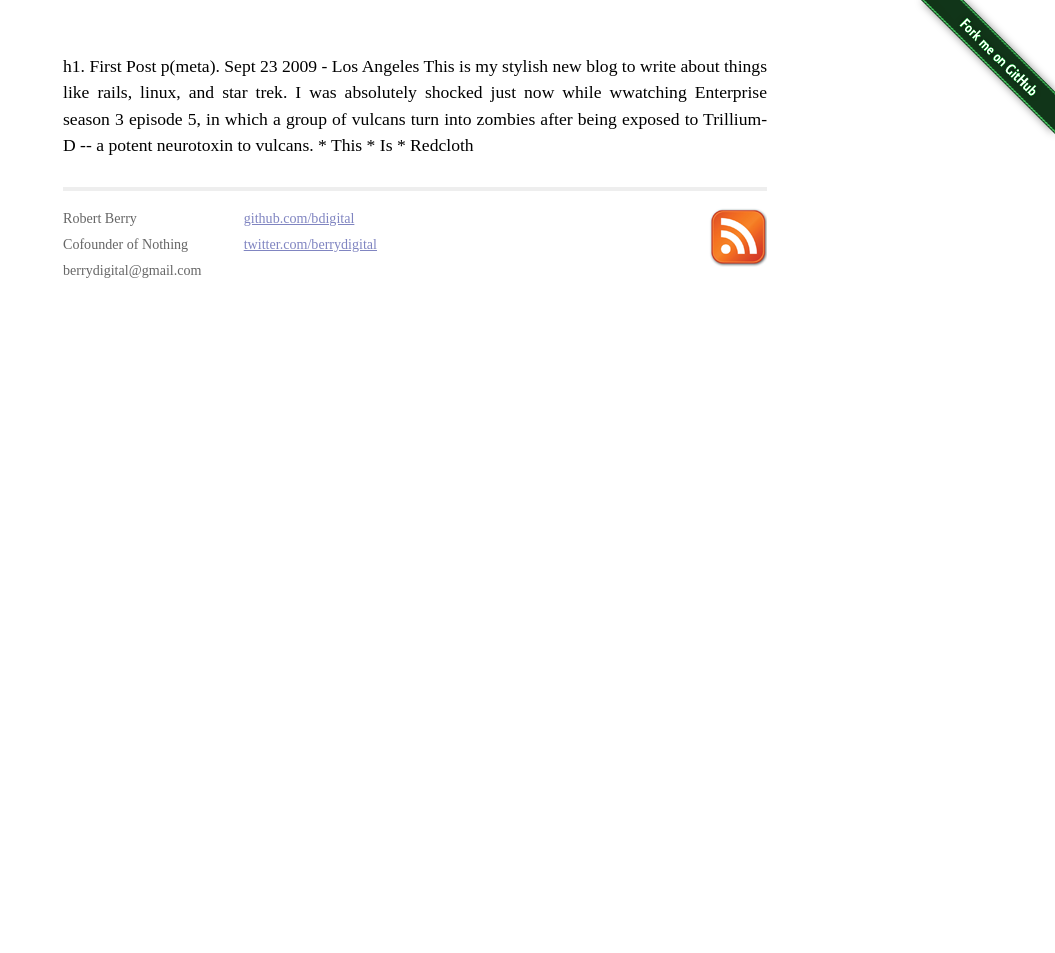
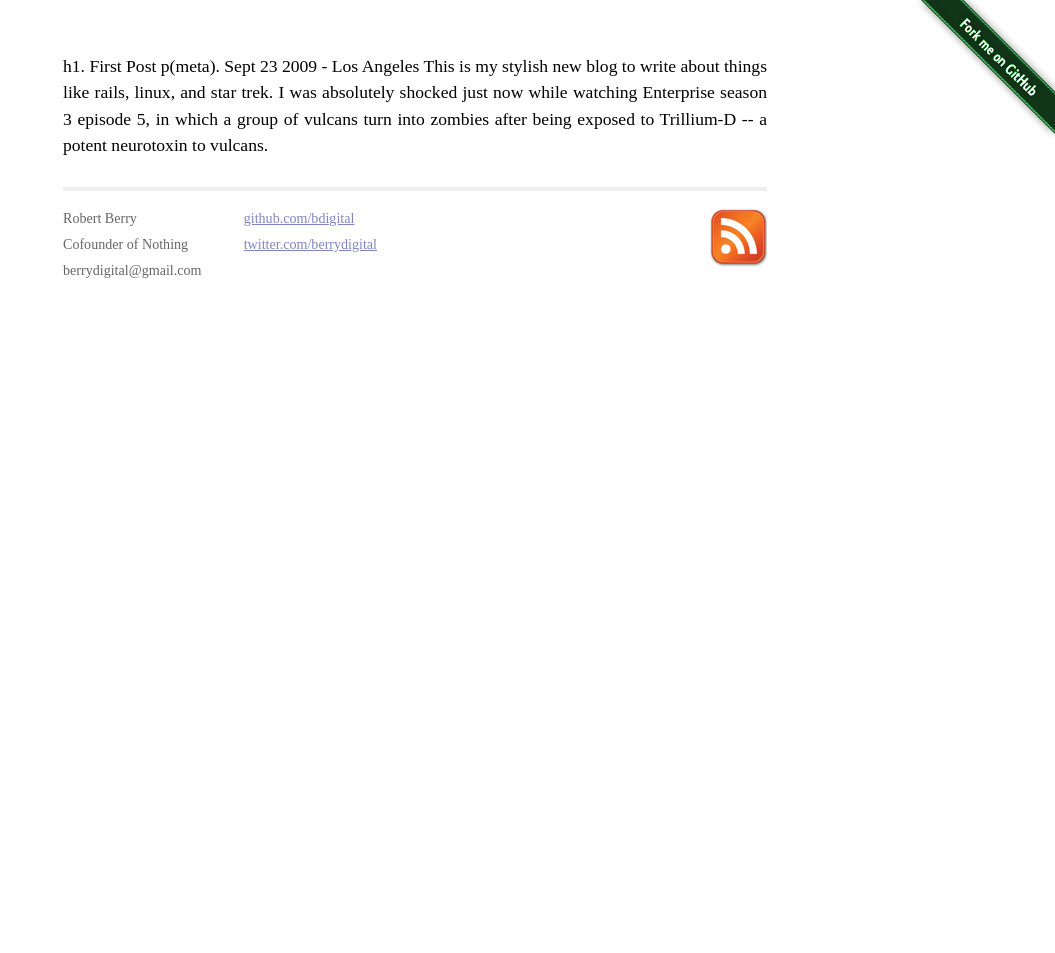
Before and after one commit to no0p/no0p.github.io, a Jekyll site: the page built from index.html, in a window 1280 px wide. Shown: the whole page, without its empty margins (225-1280 px from the left). Built offline with Jekyll 4.4.1, drawn with Linux system fonts in a browser that asks for light colours; Markdown is read by kramdown in place of the engine named in the settings.

Commit message:
fixed link on forkme.png, fixed feedburner link, resolved typo.

```diff
--- a/_layouts/default.html
+++ b/_layouts/default.html
@@ -35,14 +35,14 @@
       </p>
     </div>
     <div class="rss">
-      <a href="http://feeds.feedburner.com/tom-preston-werner">
+      <a href="http://feeds.feedburner.com/berrydigital">
         <img src="/images/rss.png" alt="Subscribe to RSS Feed" />
       </a>
     </div>
   </div>
 </div>
 
-<a href="http://github.com/mojombo"><img style="position: absolute; top: 0; right: 0; border: 0;" src="/images/forkme_right_greenish_aa0000.png" alt="Fork me on GitHub" /></a>
+<a href="http://github.com/bdigital"><img style="position: absolute; top: 0; right: 0; border: 0;" src="/images/forkme_right_greenish_aa0000.png" alt="Fork me on GitHub" /></a>
 
 
 </body>
--- a/_posts/2009-09-23-firstpost.textile
+++ b/_posts/2009-09-23-firstpost.textile
@@ -7,8 +7,4 @@
 
 p(meta). Sept 23 2009 - Los Angeles
 
-This is my stylish new blog to write about things like rails, linux, and star trek.  I was absolutely shocked just now while wwatching Enterprise season 3 episode 5, in which a group of vulcans turn into zombies after being exposed to Trillium-D -- a potent neurotoxin to vulcans.
-
-* This
-* Is
-* Redcloth
+This is my stylish new blog to write about things like rails, linux, and star trek.  I was absolutely shocked just now while watching Enterprise season 3 episode 5, in which a group of vulcans turn into zombies after being exposed to Trillium-D -- a potent neurotoxin to vulcans.
--- a/css/screen.css
+++ b/css/screen.css
@@ -23,7 +23,7 @@
 }
 
 h1 {
-	font-size: 2.5em;
+	font-size: 2.2em;
 }
 
 h2, h3, h4, h5, h6 {
```
